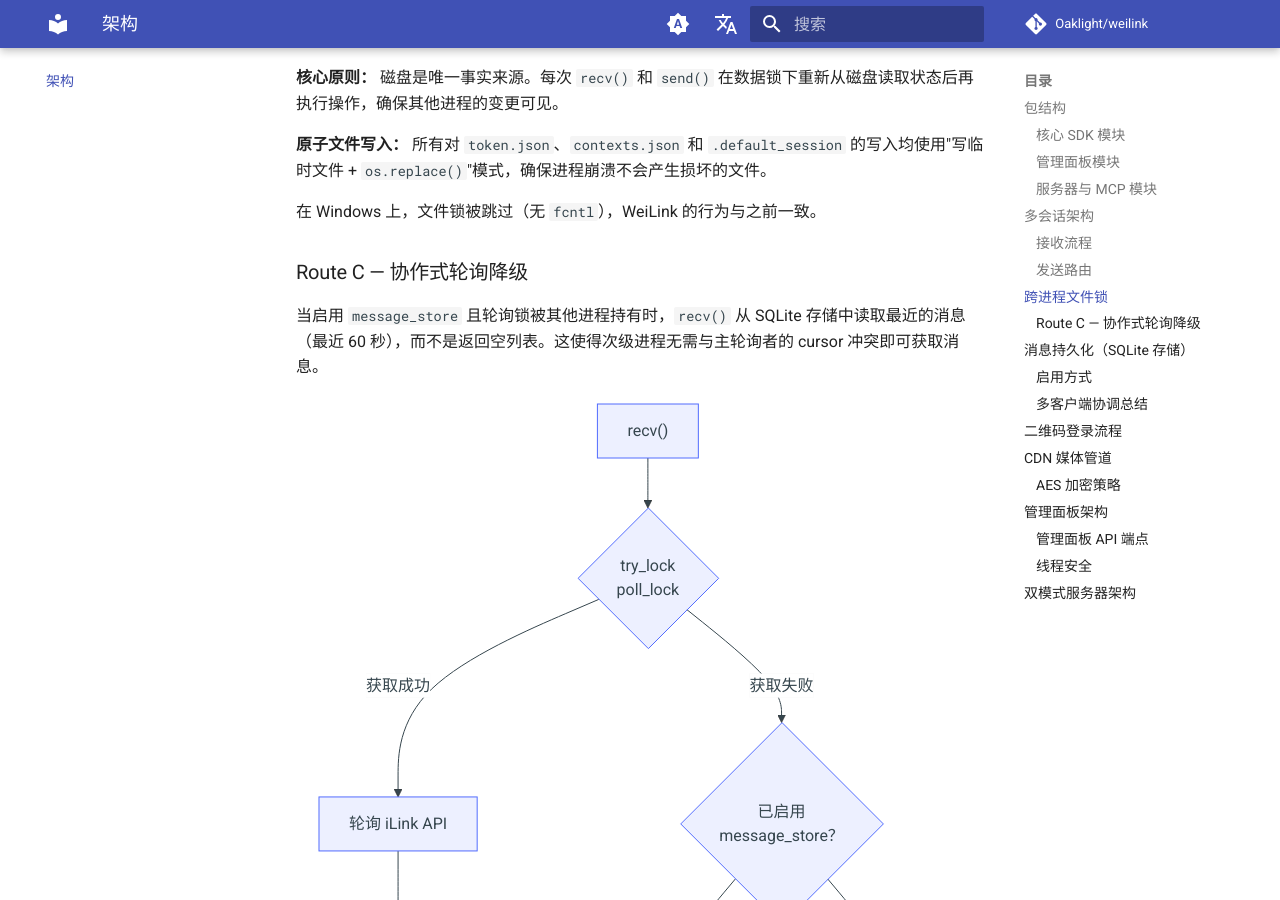
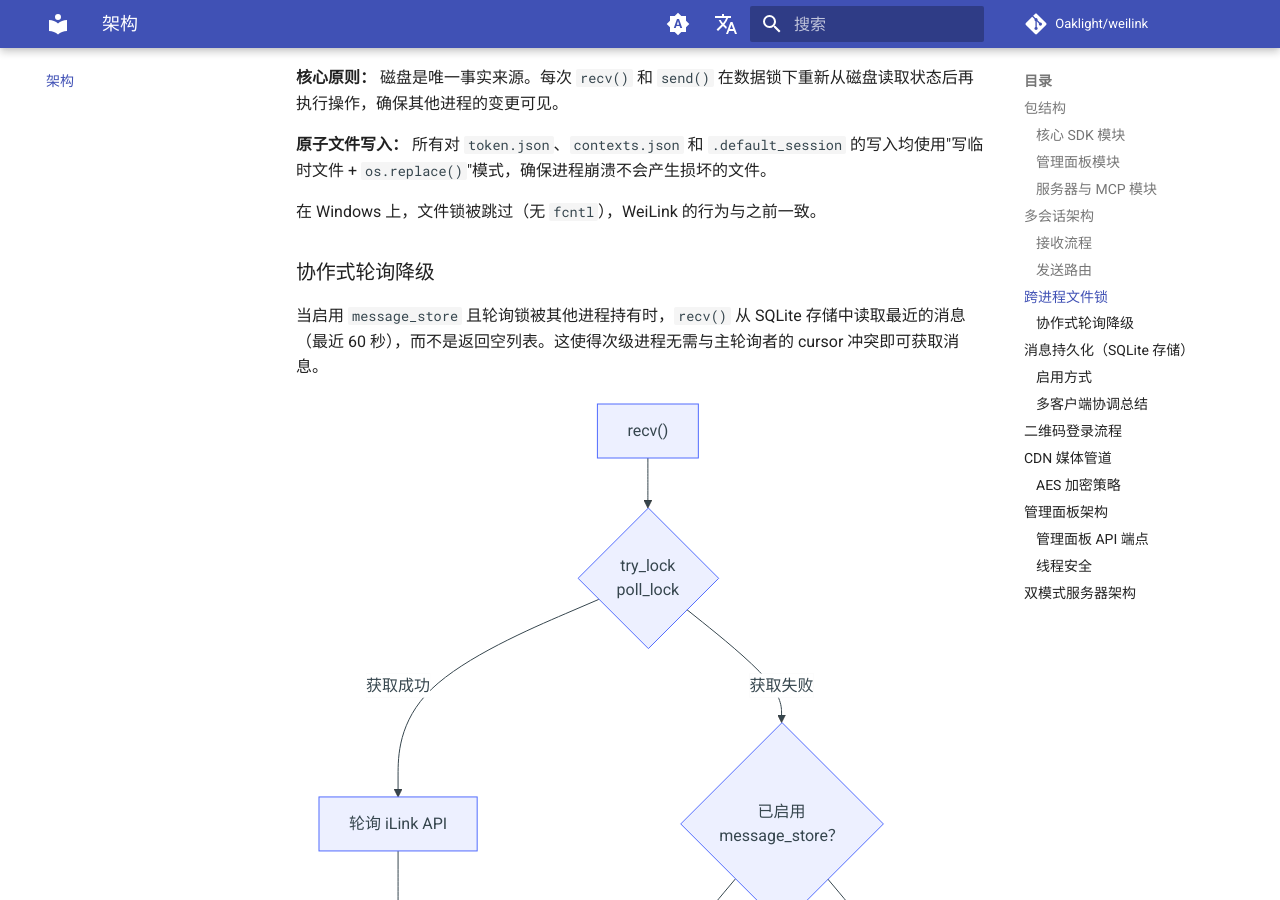
Before and after one commit to Oaklight/weilink, an MkDocs documentation site: the page built from docs/architecture.md, in a window 1280 px wide and 900 px high, scrolled down 4196 px. Built offline with MkDocs 1.6.1 and Material for MkDocs 9.7.7, drawn with Linux system fonts in a browser that asks for light colours; comment, search, counter and statistics services are not loaded; some of the changed text lies outside the part shown.

Commit message:
Remove Route C terminology, use descriptive names instead

````diff
--- a/docs/architecture.md
+++ b/docs/architecture.md
@@ -213,7 +213,7 @@ flowchart TD
 
 在 Windows 上，文件锁被跳过（无 `fcntl`），WeiLink 的行为与之前一致。
 
-### Route C — 协作式轮询降级
+### 协作式轮询降级
 
 当启用 `message_store` 且轮询锁被其他进程持有时，`recv()` 从 SQLite 存储中读取最近的消息（最近 60 秒），而不是返回空列表。这使得次级进程无需与主轮询者的 cursor 冲突即可获取消息。
 
@@ -242,7 +242,7 @@ WeiLink 包含一个可选的 SQLite 消息存储后端，记录所有收发消
 flowchart LR
     recv["recv()"] -->|"store()"| db["messages.db<br/>(SQLite WAL)"]
     send["send()"] -->|"store_sent()"| db
-    fallback["Route C<br/>降级读取"] -->|"query_messages()"| db
+    fallback["SQLite<br/>降级读取"] -->|"query_messages()"| db
     history["history"] -->|"query()"| db
     download["download"] -->|"get_by_id()"| db
 ```
@@ -267,7 +267,7 @@ WeiLink 通过四种机制支持多个进程共享同一数据目录：
 
 1. **轮询锁**（`.poll.lock`）：确保同一时间只有一个进程轮询 iLink，防止 cursor 分叉。
 2. **数据锁**（`.data.lock`）：序列化对 `token.json` 和 `contexts.json` 的读写。
-3. **Route C 降级读取**：当轮询锁不可用且 SQLite 持久化已启用时，次级进程从数据库读取最近的消息。
+3. **SQLite 降级读取**：当轮询锁不可用且 SQLite 持久化已启用时，次级进程从数据库读取最近的消息。
 4. **原子写入**：所有文件写入使用临时文件 + 重命名模式，防止崩溃时文件损坏。
 
 ## 二维码登录流程
````
Also changed, not shown: docs/changelog.md (+1 -1 lines).
